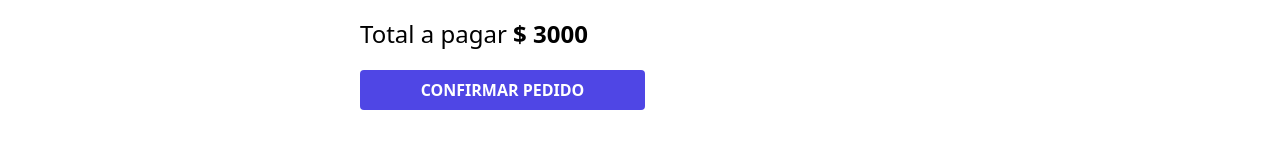
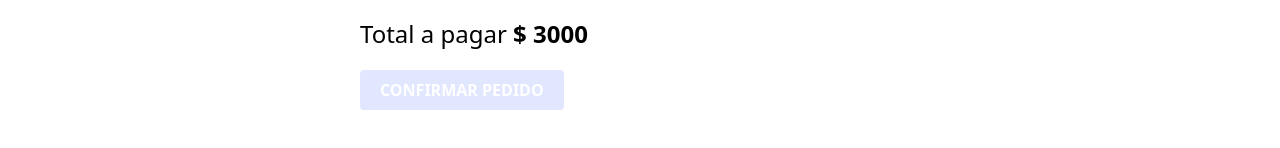
Before and after one commit to ppagano91/pedidos-app, a Next.js app: page /total in a window 1280 px wide. Shown: the part 390-538 px from the top of the page. Built offline with nearby package versions, Linux system fonts and the light colour scheme; no server answers; the database is empty.

Commit message:
{Evitar que el usuario pueda enviar el formulario si no esta completo el pedido

```diff
--- a/src/pages/total.js
+++ b/src/pages/total.js
@@ -1,12 +1,28 @@
-import React from "react";
+import React, { useEffect, useCallback } from "react";
 import Layout from "@/layout/Layout";
+import usePedidos from "@/hooks/usePedidos";
 
 export default function Total() {
+  const { pedido } = usePedidos();
+
+  const comprobarPedido = useCallback(() => {
+    return pedido.length === 0;
+  }, [pedido]);
+
+  const colocarOrden = (e) => {
+    e.preventDefault();
+    console.log("Enviando orden");
+  };
+
+  useEffect(() => {
+    comprobarPedido();
+  }, [pedido, comprobarPedido]);
+
   return (
     <Layout pagina="Total y Confirmar Pedido">
       <h1 className="text-4xl font-black">Total y Confirmar Pedido</h1>
       <p className="text-2xl my-10">Confirma tu pedido</p>
-      <form>
+      <form onSubmit={colocarOrden}>
         <div>
           <label
             htmlFor="nombre"
@@ -29,24 +45,16 @@ export default function Total() {
         </div>
         <div className="mt-5">
           <input
-            className="bg-indigo-600 w-full lg:w-auto px-5 py-2 rounded uppercase font-bold text-white text-center"
+            type="submit"
+            className={`${
+              comprobarPedido()
+                ? "bg-indigo-100"
+                : "bg-indigo-600 hover:bg-indigo-800 cursor-pointer "
+            } w-full lg:w-auto px-5 py-2 rounded uppercase font-bold text-white text-center`}
             value={"Confirmar Pedido"}
+            disabled={comprobarPedido()}
           />
         </div>
-        {/* <div>
-          <label
-            htmlFor="email"
-            className="block uppercase text-slate-800 font-bold text-xl mt-5"
-          >
-            Email
-          </label>
-
-          <input
-            type="email"
-            id="email"
-            className="w-full bg-gray-200 rounded-md lg:w-1/3 p-2 mt-2"
-          />
-        </div> */}
       </form>
     </Layout>
   );
```
